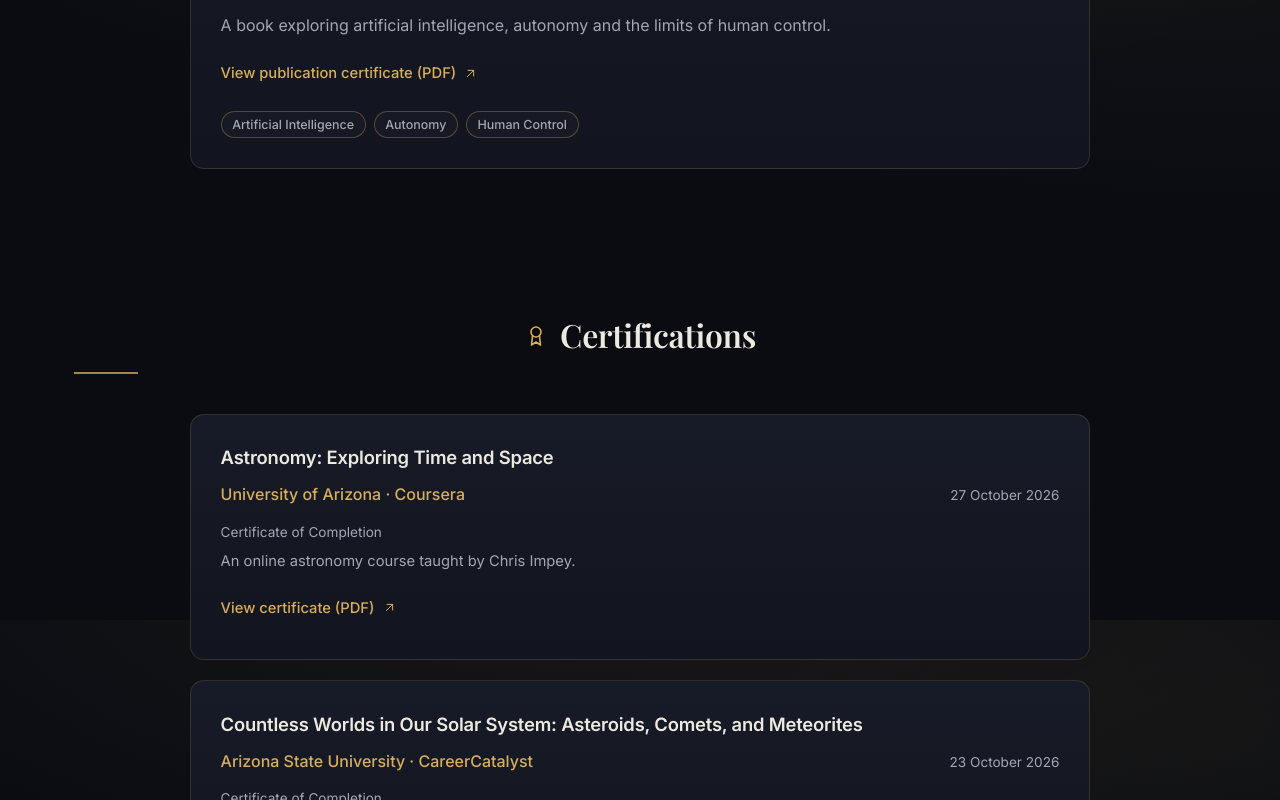
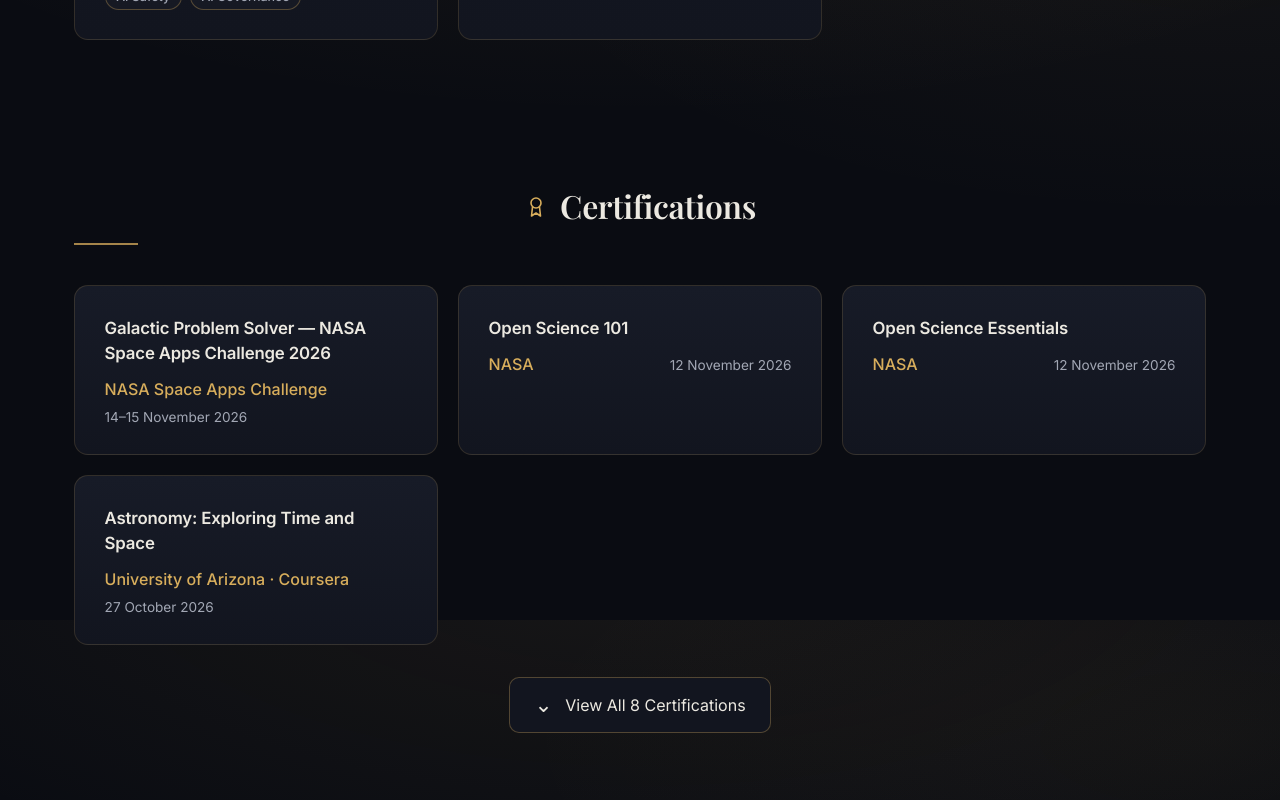
Before and after one commit to kamilcodes14/kamilcodes14.github.io, a React (Vite) app: page / in a window 1280 px wide. Shown: the part 4980-5780 px from the top of the page. Built offline with nearby package versions, Linux system fonts and the light colour scheme; a web font is replaced by a local one.

Commit message:
Feature NASA certificates and add expandable certifications preview (#3)
* Add expandable certifications preview

* Style compact expandable certifications grid

* Add accessible certifications list control

* Feature NASA certificates first and show four highlights

```diff
--- a/src/pages/Certifications.jsx
+++ b/src/pages/Certifications.jsx
@@ -1,28 +1,64 @@
+import { useState } from "react";
 import { certifications } from "../data/content";
 import { IconAward, IconArrowUpRight } from "../components/Icons";
 import "./Credentials.css";
 
+const featuredCertificateFiles = [
+  "/certificates/nasa-space-apps-2026.pdf",
+  "/certificates/nasa-open-science-101.pdf",
+  "/certificates/nasa-open-science-essentials.pdf",
+  "/certificates/astronomy-exploring-time-and-space.pdf",
+];
+
+const orderedCertifications = [
+  ...featuredCertificateFiles
+    .map((file) => certifications.find((certificate) => certificate.file === file))
+    .filter(Boolean),
+  ...certifications.filter((certificate) => !featuredCertificateFiles.includes(certificate.file)),
+];
+
 export default function Certifications() {
+  const [showAll, setShowAll] = useState(false);
+  const visibleCertifications = showAll ? orderedCertifications : orderedCertifications.slice(0, 4);
+
   return (
     <section id="certifications" className="page credentials" aria-labelledby="certifications-title">
       <div className="section-heading credentials__heading"><IconAward /><h2 id="certifications-title">Certifications</h2></div>
       <div className="section-rule credentials__rule" />
-      <div className="credentials__list">
-        {certifications.map((certificate) => (
-          <article className="bracket-panel credential-card" key={certificate.file}>
+      <div className="credentials__list" id="certifications-list">
+        {visibleCertifications.map((certificate) => (
+          <article className={`bracket-panel credential-card${showAll ? "" : " credential-card--preview"}`} key={certificate.file}>
             <h3 className="credential-card__title">{certificate.title}</h3>
             <div className="credential-card__meta">
               <p className="credential-card__issuer">{certificate.issuer}</p>
               {certificate.date && <time dateTime={certificate.dateTime}>{certificate.date}</time>}
             </div>
-            <p className="credential-card__kind">{certificate.credential}</p>
-            <p className="credential-card__description">{certificate.description}</p>
-            <a className="credential-link" href={certificate.file} target="_blank" rel="noreferrer" aria-label={`View certificate for ${certificate.title} (PDF, opens in a new tab)`}>
-              View certificate (PDF)<IconArrowUpRight />
-            </a>
+            {showAll && (
+              <>
+                <p className="credential-card__kind">{certificate.credential}</p>
+                <p className="credential-card__description">{certificate.description}</p>
+                <a className="credential-link" href={certificate.file} target="_blank" rel="noreferrer" aria-label={`View certificate for ${certificate.title} (PDF, opens in a new tab)`}>
+                  View certificate (PDF)<IconArrowUpRight />
+                </a>
+              </>
+            )}
           </article>
         ))}
       </div>
+      {orderedCertifications.length > 4 && (
+        <div className="credentials__toggle-wrap">
+          <button
+            className="credentials__toggle"
+            type="button"
+            aria-expanded={showAll}
+            aria-controls="certifications-list"
+            onClick={() => setShowAll((current) => !current)}
+          >
+            <span className="credentials__toggle-icon" aria-hidden="true">{showAll ? "⌃" : "⌄"}</span>
+            {showAll ? "Show Less" : `View All ${orderedCertifications.length} Certifications`}
+          </button>
+        </div>
+      )}
     </section>
   );
 }
--- a/src/pages/Credentials.css
+++ b/src/pages/Credentials.css
@@ -2,16 +2,21 @@
 .credentials__heading svg { flex-shrink: 0; color: var(--gold); }
 .credentials__heading h2 { font-size: clamp(1.7rem, 4vw, 2.5rem); }
 .credentials__rule { margin-left: auto; margin-right: auto; background: linear-gradient(90deg, transparent, var(--gold), transparent); width: 88px; }
-.credentials__list { display: grid; gap: 1.25rem; max-width: 900px; margin: 0 auto; }
-.credential-card__title { font-family: var(--font-body); font-size: 1.15rem; font-weight: 600; line-height: 1.5; }
+.credentials__list { display: grid; grid-template-columns: repeat(3, minmax(0, 1fr)); gap: 1.25rem; max-width: 1180px; margin: 0 auto; }
+.credential-card__title { font-family: var(--font-body); font-size: 1.05rem; font-weight: 600; line-height: 1.5; }
 .credential-card__meta { display: flex; flex-wrap: wrap; justify-content: space-between; gap: .35rem 1rem; margin-top: .6rem; align-items: baseline; }
 .credential-card__issuer, .publication-card__type { color: var(--gold); font-weight: 500; }
 .credential-card__meta time, .credential-card__kind, .publication-card__meta { color: var(--text-muted); font-size: .85rem; }
 .credential-card__kind { margin-top: .75rem; }
 .credential-card__description { margin-top: .3rem; font-size: .92rem; overflow-wrap: anywhere; }
+.credential-card--preview { min-height: 112px; padding: 1.4rem; }
 .credential-link { display: inline-flex; align-items: center; gap: .45rem; min-height: 44px; margin-top: .75rem; color: var(--gold); font-size: .92rem; font-weight: 500; text-underline-offset: 4px; }
 .credential-link:hover { color: var(--gold-bright); text-decoration: underline; }
 .credential-link svg { flex-shrink: 0; }
+.credentials__toggle-wrap { display: flex; justify-content: center; margin-top: 2rem; }
+.credentials__toggle { display: inline-flex; align-items: center; justify-content: center; gap: .8rem; min-height: 56px; padding: .8rem 1.5rem; border: 1px solid var(--border-strong); border-radius: 10px; background: var(--bg-panel); color: var(--text); font-size: 1rem; transition: border-color .2s ease, background .2s ease; }
+.credentials__toggle:hover { border-color: var(--gold); background: var(--gold-soft); }
+.credentials__toggle-icon { color: var(--text); font-size: 1.35rem; line-height: 1; }
 .publication-card__type { font-size: .85rem; margin-bottom: .65rem; }
 .publication-card__title { font-size: clamp(1.3rem, 2.5vw, 1.65rem); line-height: 1.45; }
 .publication-card__subtitle { color: var(--gold); margin-top: .4rem; }
@@ -25,7 +30,11 @@
 .coursework__heading svg { color: var(--gold); flex-shrink: 0; }
 .coursework__list { display: grid; grid-template-columns: repeat(2, minmax(0, 1fr)); gap: .7rem 2rem; margin: 1.2rem 0 0; padding-left: 1.2rem; color: var(--text-muted); font-size: .93rem; line-height: 1.6; }
 .coursework__list li::marker { color: var(--gold); }
+@media (max-width: 900px) {
+  .credentials__list { grid-template-columns: repeat(2, minmax(0, 1fr)); }
+}
 @media (max-width: 600px) {
+  .credentials__list { grid-template-columns: 1fr; }
   .credential-card, .publication-card, .coursework { padding: 1.4rem; }
   .coursework__list { grid-template-columns: 1fr; }
   .credentials__heading { gap: .6rem; }
```
